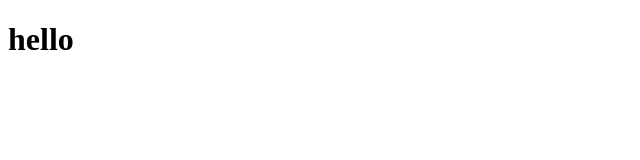
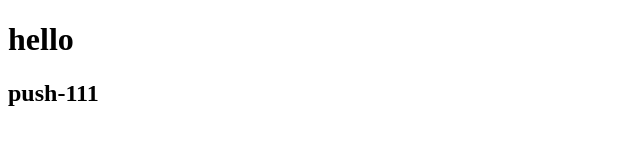
Before and after one commit to 1leaf1/01DemoXia, a plain HTML site: page index.html in a window 1280 px wide. Shown: the whole page, without its empty margins (0-640 px from the left). Drawn offline with Linux system fonts and the light colour scheme.

Commit message:
第一次修改了index文件

```diff
--- a/index.html
+++ b/index.html
@@ -7,5 +7,6 @@
 </head>
 <body>
     <h1>hello</h1>
+    <h2>push-111</h2>
 </body>
 </html>
```
